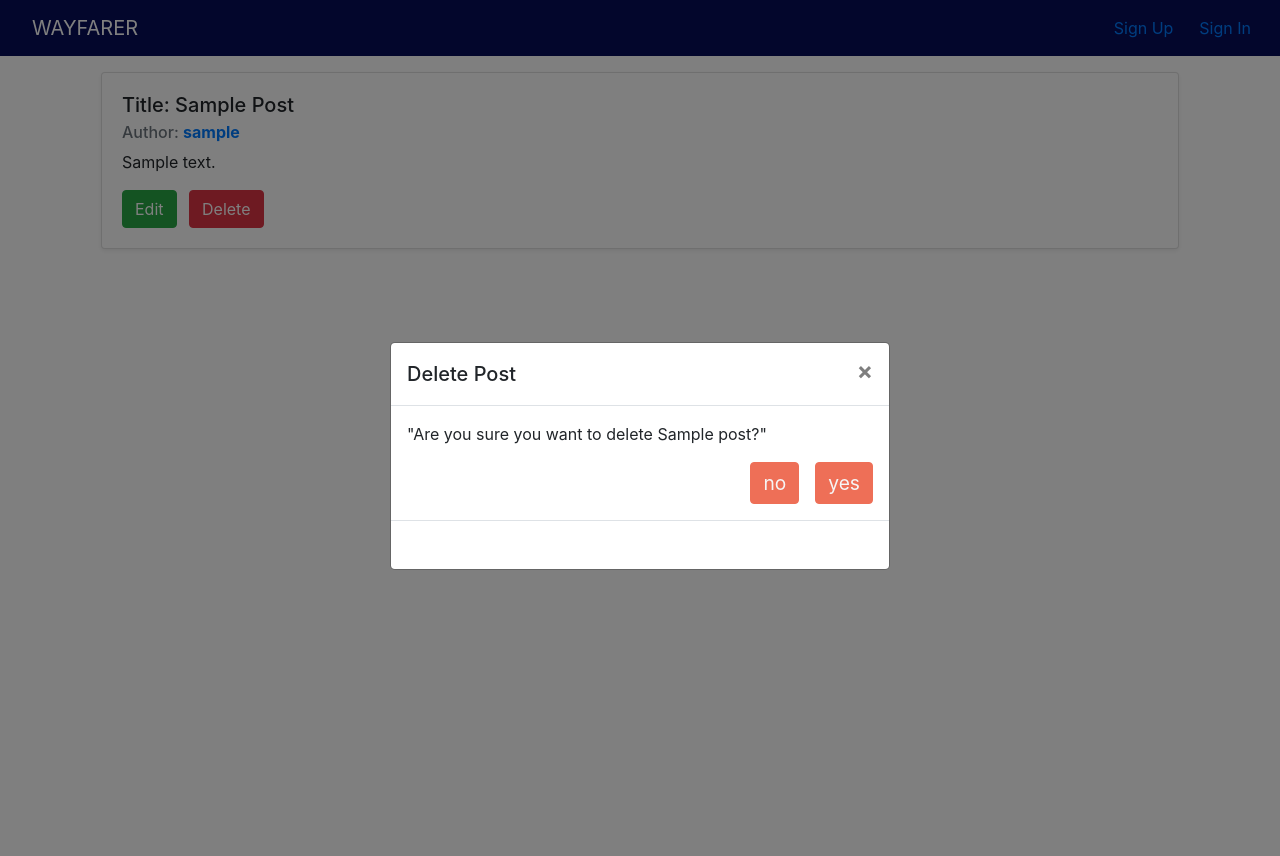
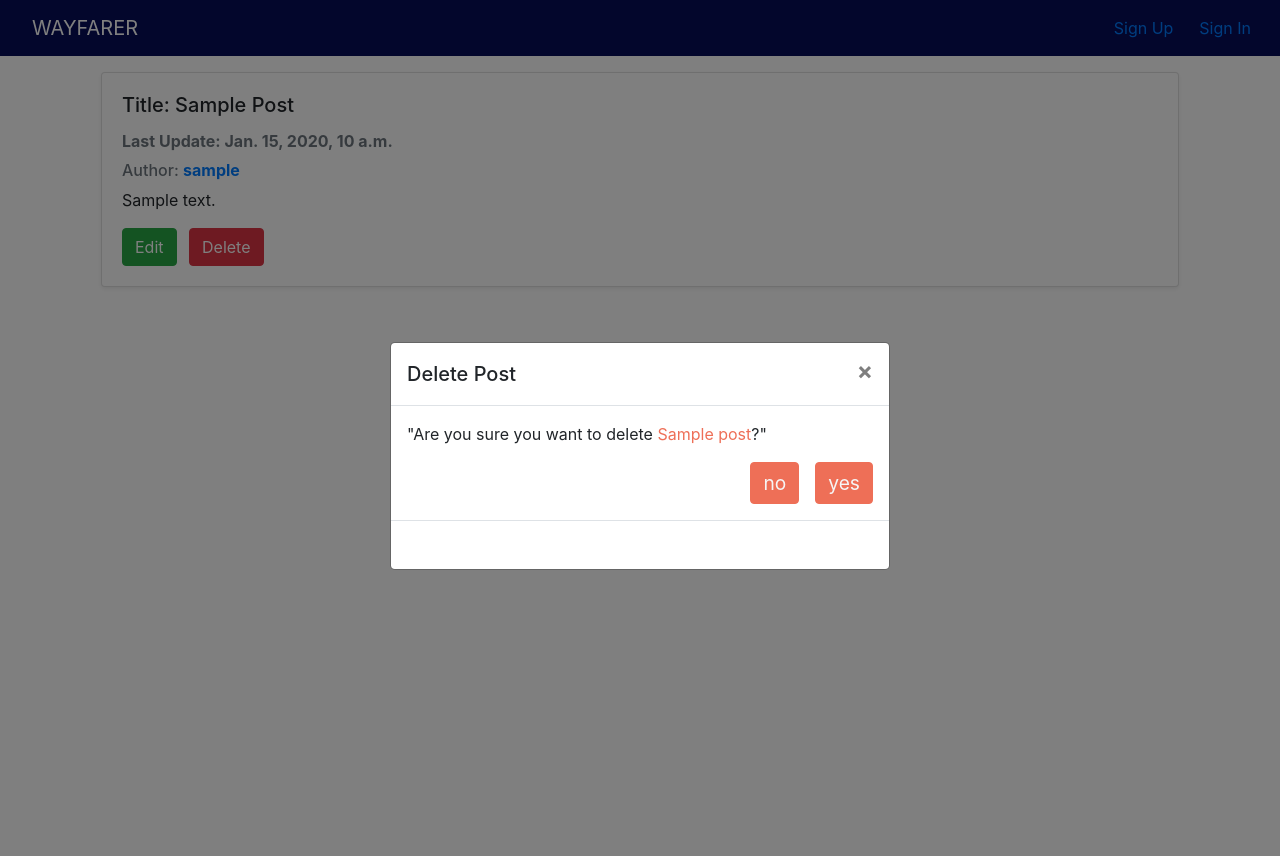
Before and after one commit to aprilkrg/wayfarer, a Django app: page /posts/1 in a window 1280 px wide, after a click on "Delete". Run offline with Django 3.2, Linux system fonts and the light colour scheme; tables that the repository leaves empty hold one stand-in row (values such as "Sample post"); some libraries are stand-ins or nearby versions.

Commit message:
added styles in edit post

```diff
--- a/main_app/static/styles/main.css
+++ b/main_app/static/styles/main.css
@@ -128,3 +128,8 @@
 .animate {
     animation: moveInFromTheBack 2s ease-out;
 }
+
+
+.post-title-modal {
+    color: var( --primary-orange ) !important;
+}
--- a/main_app/templates/post/show.html
+++ b/main_app/templates/post/show.html
@@ -11,8 +11,11 @@
                 <div class="card-body">
 
                     <h5 class="card-title">Title: {{ post.title }}</h5>
+                    <strong class="text-muted">
+                            Last Update: {{ post.updated_at }}
+                        </strong>
 
-                    <h6 class="card-subtitle mb-2 text-muted">Author:
+                    <h6 class="card-subtitle mb-2 mt-2 text-muted">Author:
                         <strong>
                             <a href="{% url 'profile' %}">{{ post.user }}</a>
                         </strong>
@@ -33,7 +36,7 @@
                     <h5 class="card-title">Edit Post</h5>
 
                     <strong class="text-muted ">
-                        Last Post: {{ post.updated_at }}
+                        Last Update: {{ post.updated_at }}
                     </strong>
 
                     <form class="mt-4" action="{% url 'edit_post' post.id %}" method="POST" class="card-panel">
@@ -47,7 +50,7 @@
 
                         <div class="row">
                             <div class="form-group col">
-                                <textarea name="post_body" id="post_body" cols="56" rows="10">
+                                <textarea name="post_body" id="post_body" cols="60" rows="10">
                                     {{ post.post_body }}
                                 </textarea>
                             </div>
@@ -82,7 +85,7 @@
             </div>
 
             <div class="modal-body">
-            <p> "Are you sure you want to delete {{ post.title }}?"</p>
+            <p> "Are you sure you want to delete <span class="post-title-modal">{{ post.title }}</span>?"</p>
                 <form action="{% url 'delete_post' post.id %}" method="POST" class="card-panel">
                     {% csrf_token %}
                     <input type="submit" class="btn btn-primary float-right" value="yes">
--- a/main_app/views.py
+++ b/main_app/views.py
@@ -5,6 +5,7 @@ from django.contrib.auth.models import User
 
 import uuid
 import boto3
+from datetime import datetime
 from .models import City, Post, Photo_profile, Profile
 
 # Add these "constants" below the imports
@@ -140,21 +141,30 @@ def add_post( request, pk ):
                 context = {
                     'error': error,
                 }
-                return redirect(f'/cities/{ current_city }', context )
-                # return render( request, 'city/index.html', context )
+                # return redirect(f'/cities/{ current_city }', context )
+                return render( request, 'city/index.html', context )
 
 
 def edit_post ( request, pk ):
     if request.method == 'POST':
-        post = Post.objects.get( id=pk )
-        title = request.POST['title']
-        body = request.POST['post_body']
-        post.title = title
-        post.post_body = body
-        post.save()
-        return redirect(f'/posts/{pk}')
-    # else:
-    #     return render( request, 'post/show.html' )
+        try:
+            post = Post.objects.get( id=pk )
+            title = request.POST['title']
+            body = request.POST['post_body']
+            post.title = title
+            post.post_body = body
+            # current date and time
+            now = datetime.now()
+            post.updated_at = datetime.timestamp(now)
+            post.save()
+            return redirect(f'/posts/{pk}')
+        except:
+            print('something went wrong')
+            error = 'hahahahaha'
+            return render(request, 'post/show.html', { 'error': error })
+    else:
+        error = 'hahahahaha'
+        return render(request, 'post/show.html', { 'error': error })
 
 def delete_post ( request, pk ):
     Post.objects.get( id=pk ).delete()
```
